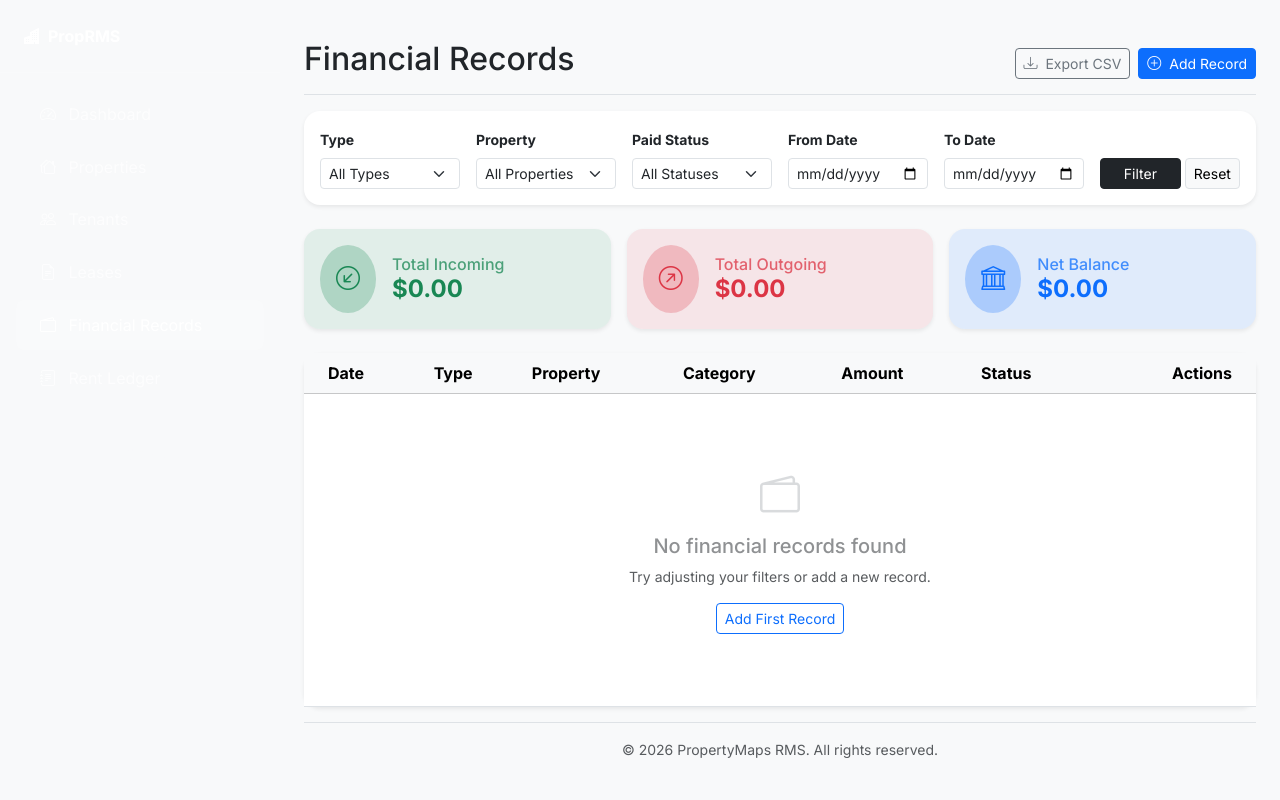
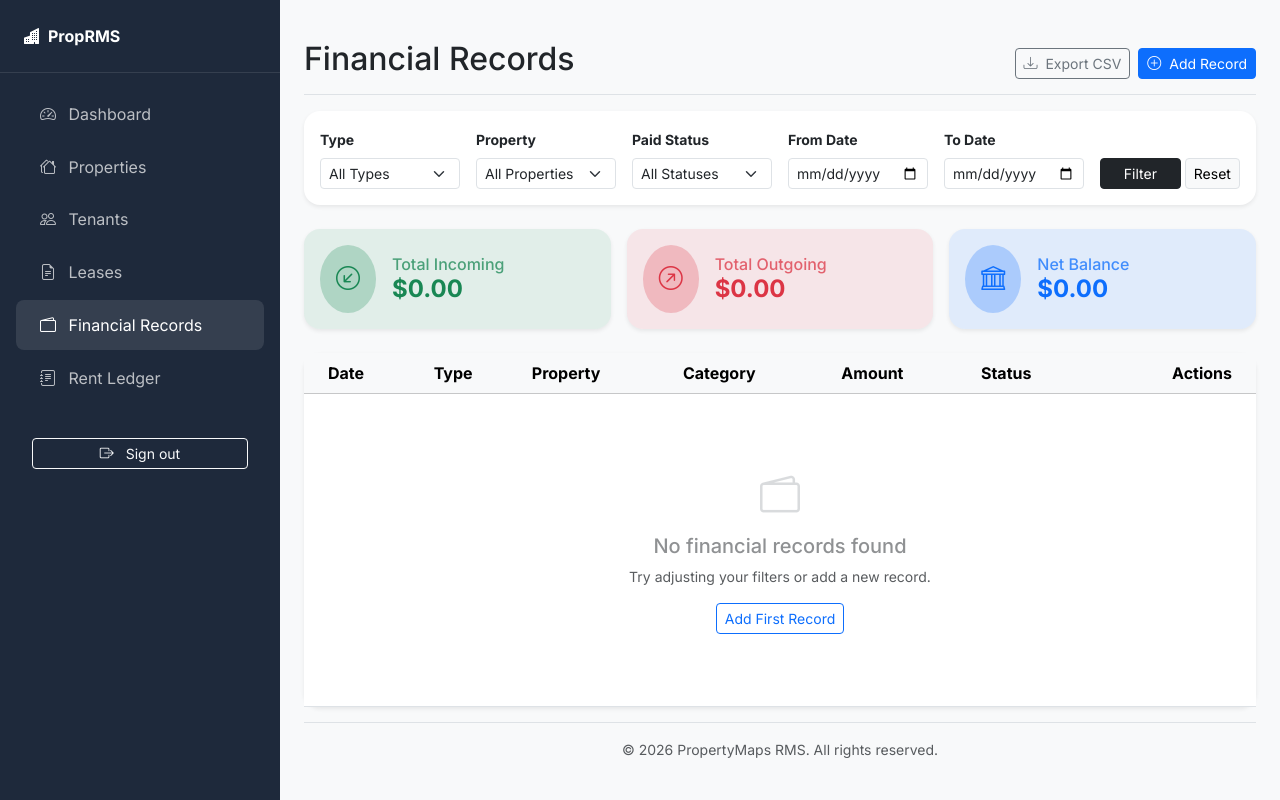
Before and after one commit to henishpatel9045/Property-Management-System, a Django app: page /finance/records/ in a window 1280 px wide. Run offline with Django 5.2, Linux system fonts and the light colour scheme; the visitor is signed in with stand-in values (Sample User, id 1); data that the repository does not hold is empty; some libraries are stand-ins or nearby versions.

Commit message:
Made the website responsive.

```diff
--- a/templates/base.html
+++ b/templates/base.html
@@ -16,8 +16,9 @@
             background-color: #f8f9fa;
         }
         .sidebar {
+            width: 280px !important;
             min-height: 100vh;
-            background: #1e293b;
+            background-color: #1e293b !important;
             color: #fff;
             transition: all 0.3s;
         }
@@ -65,7 +66,7 @@
 
     <div class="d-flex flex-column flex-md-row min-vh-100">
         <!-- Sidebar -->
-        <div class="sidebar offcanvas-md offcanvas-start flex-shrink-0" tabindex="-1" id="sidebarMenu" aria-labelledby="sidebarMenuLabel" style="width: 280px; max-width: 100%;">
+        <div class="sidebar offcanvas-md offcanvas-start flex-shrink-0" tabindex="-1" id="sidebarMenu" aria-labelledby="sidebarMenuLabel">
             <div class="offcanvas-header border-bottom d-md-none" style="border-color: rgba(255,255,255,0.1) !important;">
                 <h5 class="offcanvas-title text-white" id="sidebarMenuLabel">
                     <i class="bi bi-buildings-fill me-2"></i>PropRMS
```
